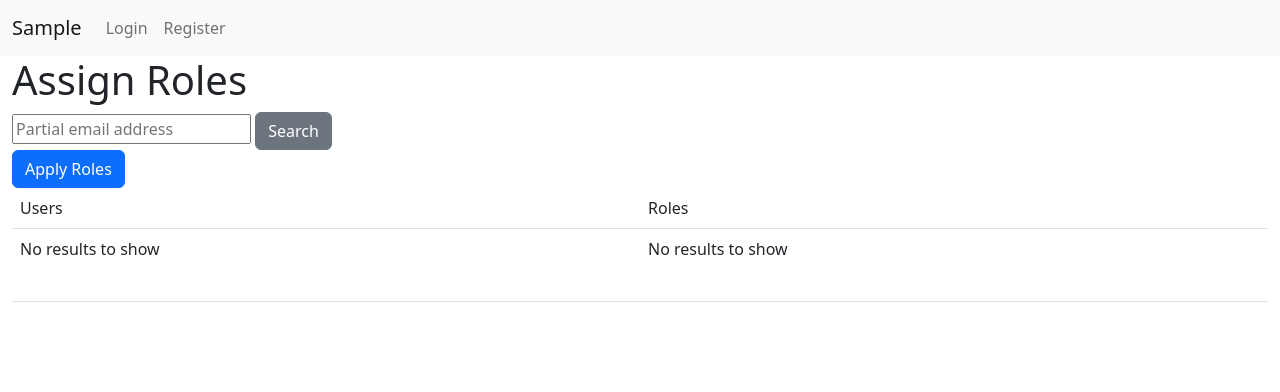
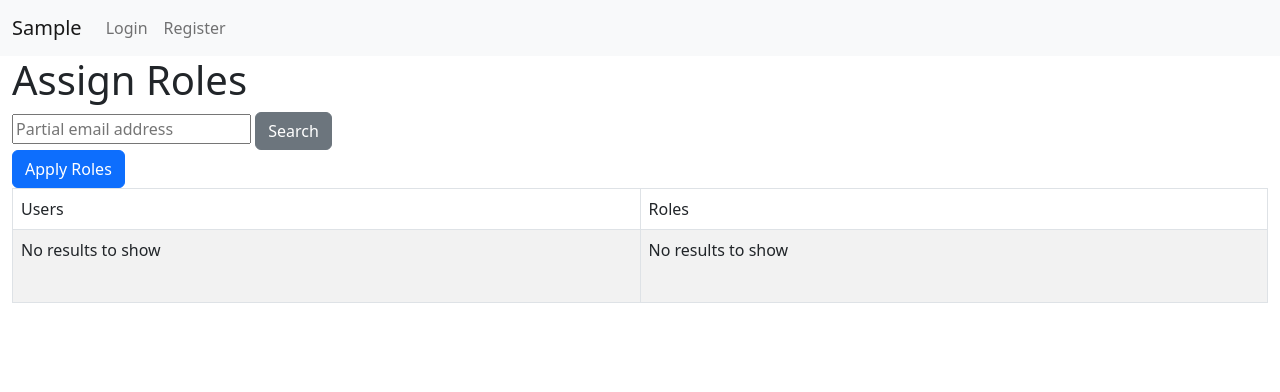
Before and after one commit to RisheekK/IS601-006, a Flask app: template Project/roles/templates/assign.html in a window 1280 px wide. Shown: the top 392 px of the page. Run offline with Flask 2, Linux system fonts and the light colour scheme; the template is opened without the code that fills it, so the values that code supplies are empty.

Commit message:
corrected changes

```diff
--- a/Project/roles/templates/assign.html
+++ b/Project/roles/templates/assign.html
@@ -13,7 +13,7 @@
         <!-- will map elements via form attribute on the element itself by form id -->
         <input type="submit" class="btn btn-primary" value="Apply Roles" />
     </form>
-    <table class="table">
+    <table class="table table-striped table-bordered">
         <thead>
             <tr>
                 <td>Users</td>
```
